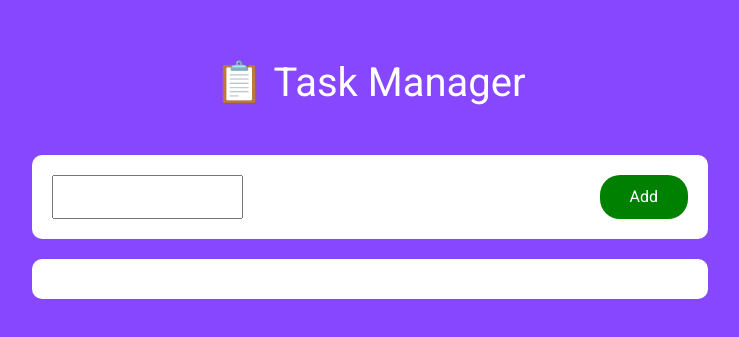
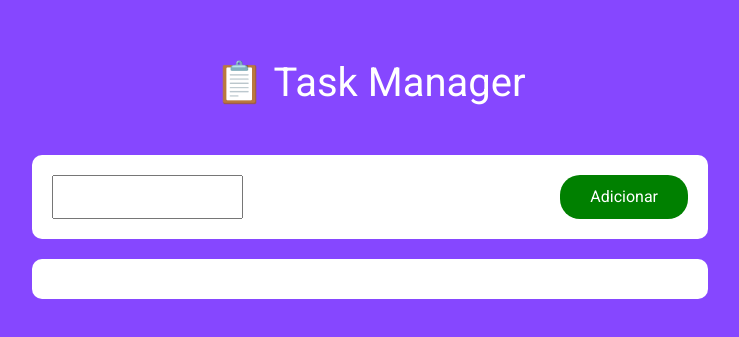
Before and after one commit to Silvio-Arem/aula-react-1, a React (Create React App) app: page / in a window 1280 px wide. Shown: the part 235-572 px from the top of the page, without its empty margins (270-1009 px from the left). Built offline with nearby package versions, Linux system fonts and the light colour scheme.

Commit message:
aplicando o componente botão estilizado no App.tsx

```diff
--- a/src/App.tsx
+++ b/src/App.tsx
@@ -2,7 +2,7 @@
 import React, { useState, useEffect } from "react";
 import TaskContainer from "./components/LinkContainer";
 import TaskItem from "./components/TaskItem";
-import { BotaoDefault } from "./components/Botao/styles";
+import Botao from "./components/Botao";
 
 interface Tarefa {
   titulo: string;
@@ -47,9 +47,7 @@ function App() {
       <h1 className="m-5">📋 Task Manager</h1>
       <form id="new-task" onSubmit={adicionarTarefa}>
         <input type="text" onChange={(event)=> setTituloTarefa(event.target.value) } value={tituloTarefa}/>
-        <BotaoDefault id="btnAdd" className="btn btn-primary" type="submit">
-          Add
-        </BotaoDefault>
+        <Botao texto="Adicionar" />
       </form>
       <TaskContainer>
         {tarefas.map((tarefa: Tarefa, posicao: number) => {
--- a/src/components/Botao/index.tsx
+++ b/src/components/Botao/index.tsx
@@ -2,7 +2,7 @@ import {BotaoDefault} from "./styles";
 
 interface BotaoProps {
     texto: string;
-    acao: () => void;
+    acao?: () => void;
 }
 
 export default function Botao(props: BotaoProps) {
```
